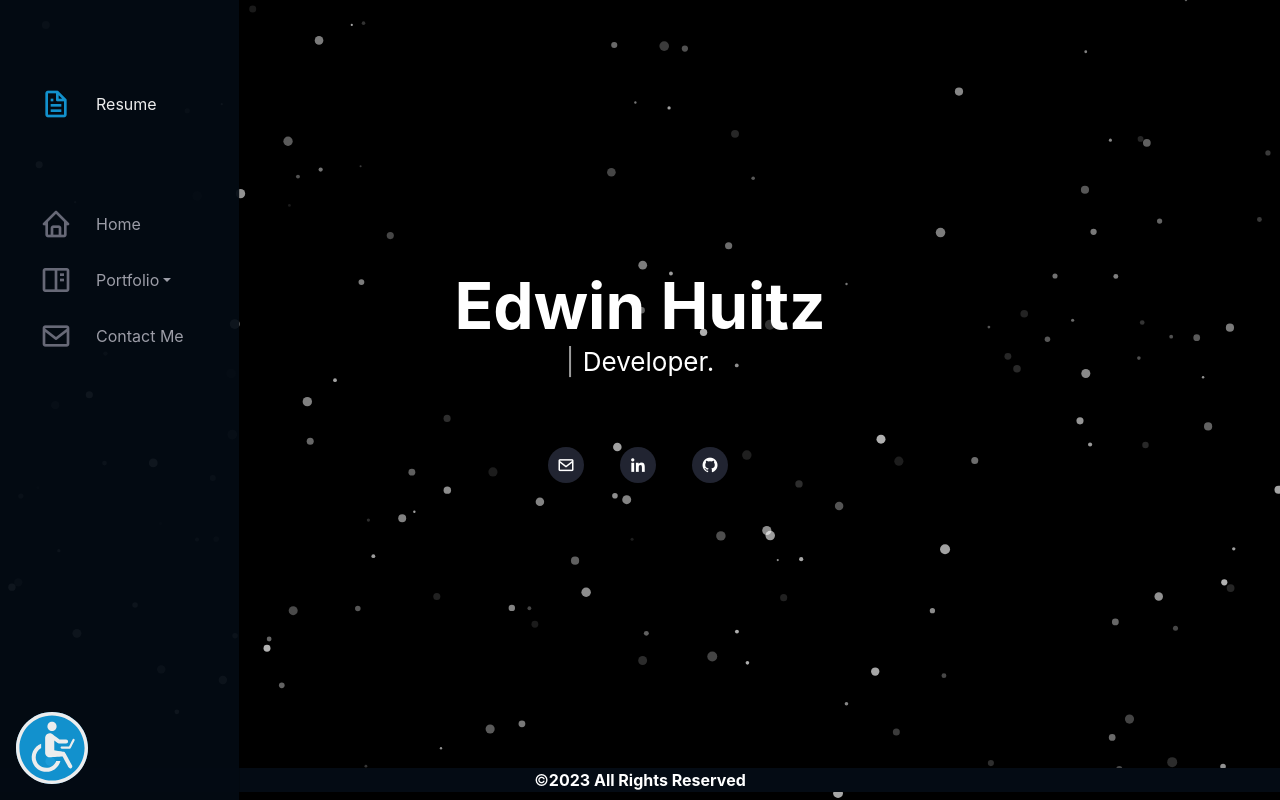
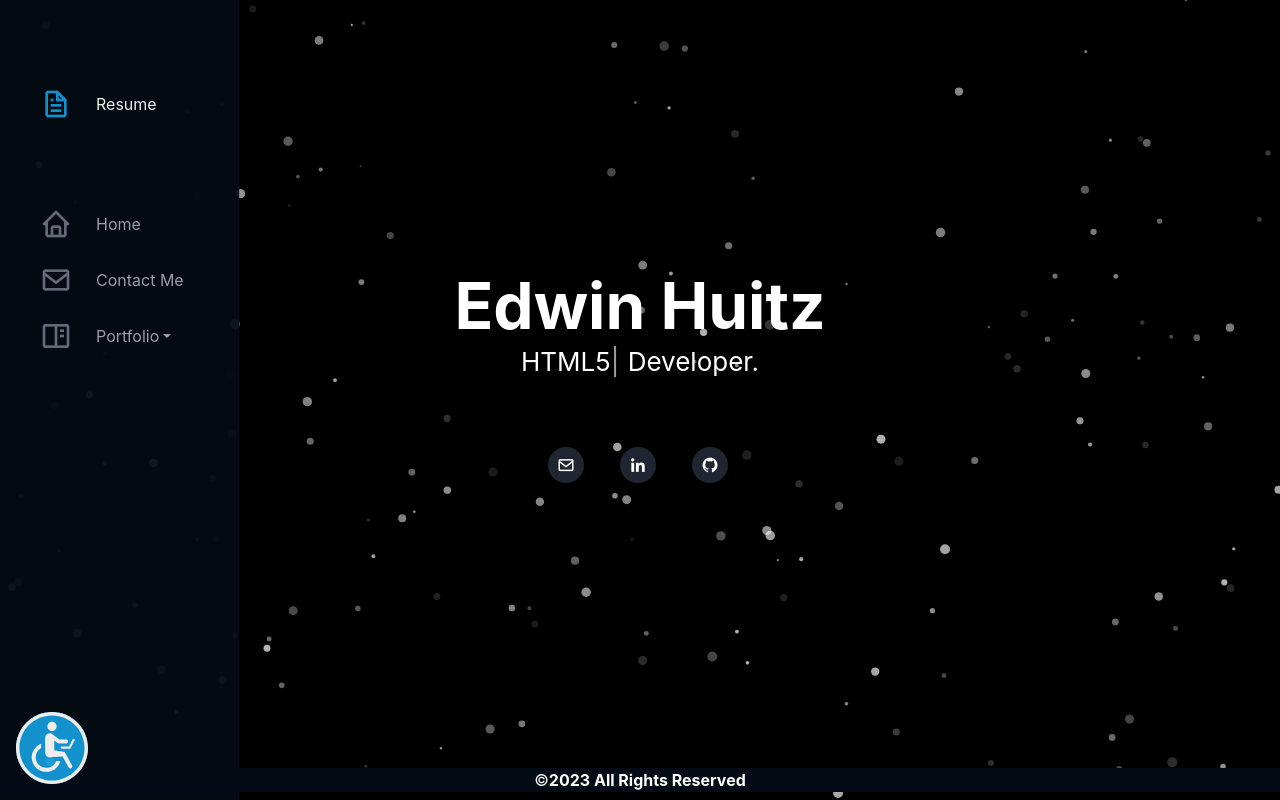
Before and after one commit to EdwinHuitz/portfolio, a React (Create React App) app: page / in a window 1280 px wide. Built offline with nearby package versions, Linux system fonts and the light colour scheme; no server answers; what @aws-amplify/datastore, @aws-amplify/ui-react, aws-amplify would draw is missing.

Commit message:
updated navbar and added languages to the langs array on homepage page

```diff
--- a/src/components/navbar.jsx
+++ b/src/components/navbar.jsx
@@ -27,14 +27,14 @@ export default function Nav(){
       }
    }
    let hash=window.location.hash
-   let tags=['#home','#portfolio','#game','#weather','#todo','#menu','#shopping','#contact']
+   let tags=['#home','#contact','#portfolio','#game','#menu','#shopping','#todo','#weather']
    return(
       <>
          <button className="mobile-nav-toggle" title="Open Navigation Menu" type="button" data-bs-toggle="offcanvas" data-bs-target="#offcanvasLeft" aria-controls="offcanvasLeft" aria-label="Toggle navigation" style={{visibility:window.innerWidth>991.5 && hash===""?"hidden":"visible"}}>
             <i className="bx bx-menu"></i>
          </button>
 
-         <div className={window.innerWidth>991.5?"offcanvas offcanvas-start show":"offcanvas offcanvas-start"} data-bs-scroll="true" tabIndex="-1" id="offcanvasLeft" aria-labelledby="offCanvasLabel" style={{backgroundColor:hash===tags[0]?"#000000":hash===tags[1]?"#0F052E":hash===tags[3]?"#232f3e":hash===tags[4]?"#0B1828":hash===tags[5]?"#232f3e":"#040b14",opacity:"0.93",maxWidth:"15em"}}>
+         <div className={window.innerWidth>991.5?"offcanvas offcanvas-start show":"offcanvas offcanvas-start"} data-bs-scroll="true" tabIndex="-1" id="offcanvasLeft" aria-labelledby="offCanvasLabel" style={{backgroundColor:hash===tags[0]?"#000000":hash===tags[4]?"#232f3e":hash===tags[6]?"#0B1828":hash===tags[7]?"#232f3e":"#040b14",opacity:"0.93",maxWidth:"15em"}}>
             <div className="w-100 p-3 d-flex justify-content-end offcanvas-header">
                <button type="button" className="btn-close" data-bs-dismiss="offcanvas" aria-label="Close" style={{backgroundColor:"white",visibility:window.innerWidth>991.5 && hash===""?"hidden":"visible"}}></button>
             </div>
@@ -46,27 +46,28 @@ export default function Nav(){
                         <li className={hash===tags[0]?"active":""}>
                            <a href="/#home" ><i className="bx bx-home"></i> <span>Home</span></a>
                         </li>
-                        <li className={hash===tags[1]?"active dropdown":"dropdown"}>
+                        <li className={hash===tags[1]?"active":""}>
+                           <a href="/#contact" ><i className="bx bx-envelope"></i> Contact Me</a>
+                        </li>
+                        <li className={hash===tags[2]?"active dropdown":"dropdown"}>
                            <a href="/#portfolio" role="button" data-bs-toggle="dropdown" aria-expanded="false" className="dropdown-toggle" ><i className="bx bx-book-content"></i> Portfolio</a>
-                           <ul className="dropdown-menu" style={{backgroundColor:hash===tags[0]?"#000000":hash===tags[1]?"#0F052E":hash===tags[3]?"#232f3e":hash===tags[4]?"#0B1828":hash===tags[5]?"#232f3e":"#040b14",border:"none",opacity:"0.93",maxWidth:"15em"}}>
-                              <li className={hash===tags[2]?"active":""}>
-                                 <a href="http://infinite-hunger.surge.sh/" target="_blank" rel="noreferrer" ><i className="bx bx-game"></i>Arcade Game</a></li>
-                                 <li className={hash===tags[3]?"active":""}>
+                           <ul className="dropdown-menu" style={{backgroundColor:hash===tags[0]?"#000000":hash===tags[4]?"#232f3e":hash===tags[6]?"#0B1828":hash===tags[7]?"#232f3e":"#040b14",border:"none",opacity:"0.93",maxWidth:"15em"}}>
+                              {/* <li className={hash===tags[3]?"active":""}>
+                                 <a href="http://infinite-hunger.surge.sh/" target="_blank" rel="noreferrer" ><i className="bx bx-game"></i>Arcade Game</a>
+                              </li> */}
+                              <li className={hash===tags[4]?"active":""}>
+                                 <a href="/#menu" ><i className="bx bx-food-menu"></i>Diner Menu</a>
+                              </li>
+                              <li className={hash===tags[5]?"active":""}>
+                                 <a href="/#shopping" ><i className="bx bx-cart"></i> Shopping Page</a>
+                              </li>
+                              <li className={hash===tags[6]?"active":""}>
+                                 <a href="/#todo" ><i className="bx bx-list-ul"></i>To-Do List</a>
+                              </li>
+                              <li className={hash===tags[7]?"active":""}>
                                  <a href="/#weather" ><i className="bx bx-cloud-lightning"></i> Weather</a>
                               </li>
-                              <li className={hash===tags[4]?"active":""}>
-                                 <a href="/#todo" ><i className="bx bx-list-ul"></i>To-Do List</a>
-                              </li>
-                              <li className={hash===tags[5]?"active":""}>
-                                 <a href="/#menu" ><i className="bx bx-food-menu"></i>Diner Menu</a>
-                              </li>
-                              <li className={hash===tags[6]?"active":""}>
-                                 <a href="/#shopping" ><i className="bx bx-cart"></i> Shopping Page</a>
-                              </li>
                            </ul>
-                        </li>
-                        <li className={hash===tags[7]?"active":""}>
-                           <a href="/#contact" ><i className="bx bx-envelope"></i> Contact Me</a>
                         </li>
                      </ul>
                   </nav>
--- a/src/pages/home/home.jsx
+++ b/src/pages/home/home.jsx
@@ -7,7 +7,8 @@ export default function Home(){
       let erase=false
       let letters = ''
       let pause,loop
-      const langs=["HTML5", "Python", "React", "CSS3", "Full-Stack", "Django", "JavaScript", "Node.js"]
+      //skips every two languages so array has to be an odd number or it will go in a loop. Example: a,b,c,d would just repeat a,d
+      const langs=["Full-Stack", "Django", "React", "HTML5", "Java", "Node.js", "CSS3", "C#", "Python", "JavaScript"]
       loop = setInterval(async() => {
          if(erase===false){
             if(letters.length!==langs[i].length){
```
